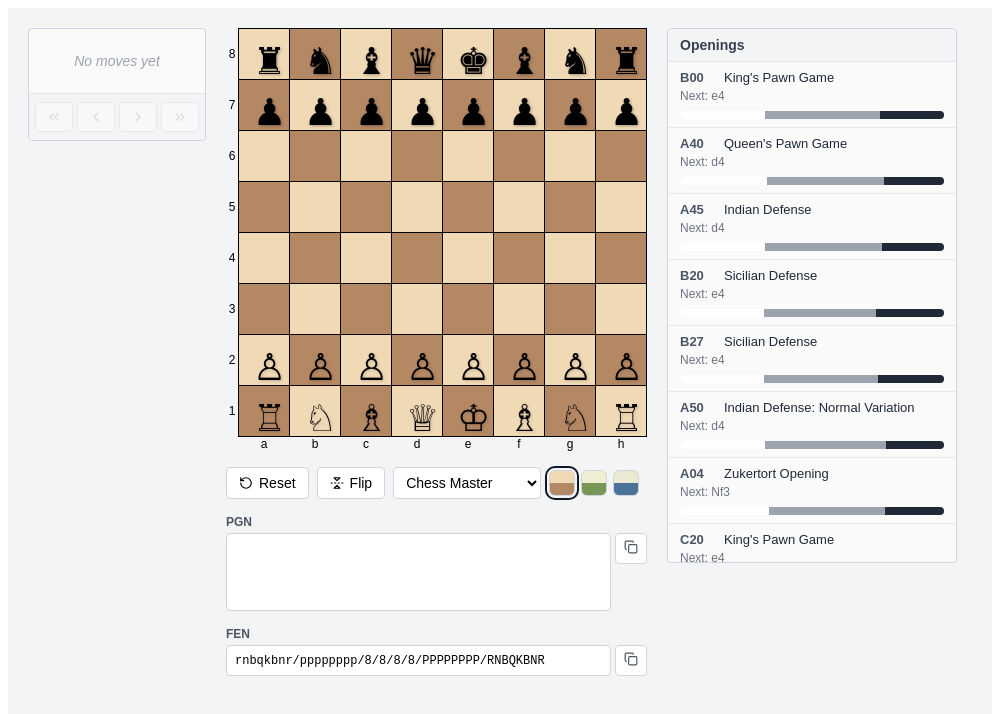
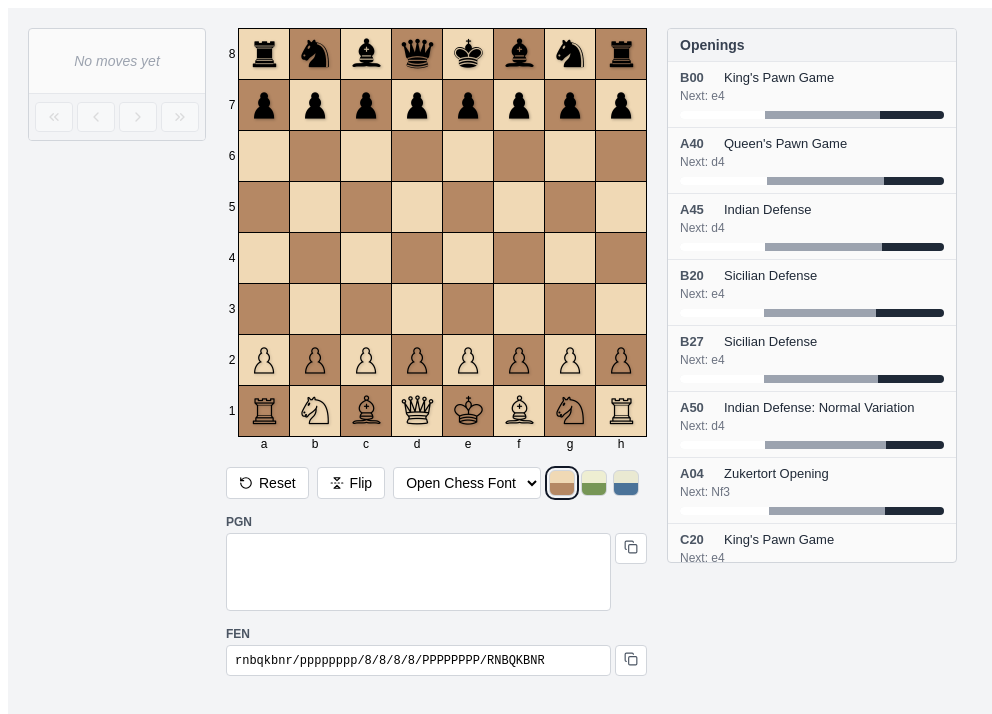
Before and after one commit to maliqq/chess-board-js, a React (Vite) app: page / in a window 1280 px wide. Shown: the top 714 px of the page, without its empty margins (0-992 px from the left). Built offline with nearby package versions, Linux system fonts and the light colour scheme.

Commit message:
default font

```diff
--- a/src/App.tsx
+++ b/src/App.tsx
@@ -35,8 +35,8 @@ function isValidFen(fen: string): boolean {
 const moveSound = new Audio("/sounds/Move.ogg");
 
 const PIECE_FONTS = [
+  { value: "Open-Chess-Font", label: "Open Chess Font", offsetX: "7px", offsetY: "-1px" },
   { value: "Chess-Master", label: "Chess Master", offsetX: "14px", offsetY: "2px" },
-  { value: "Open-Chess-Font", label: "Open Chess Font", offsetX: "7px", offsetY: "-1px" },
   { value: "Chessvetica", label: "Chessvetica", offsetX: "16px", offsetY: "4px" },
 ];
 
@@ -56,7 +56,7 @@ function safeGetStorage(key: string): string | null {
 }
 
 function resolvePieceFont(value: string | null): string {
-  const fallback = "Chess-Master";
+  const fallback = "Open-Chess-Font";
   if (!value) return fallback;
   return PIECE_FONTS.some((font) => font.value === value) ? value : fallback;
 }
```
